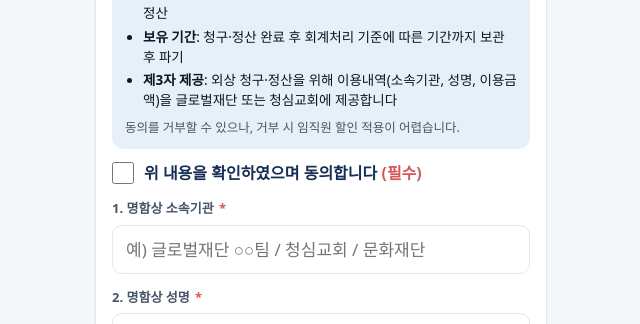
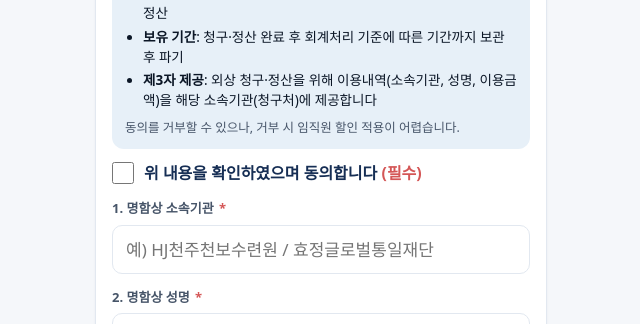
Before and after one commit to logosthelight-cmd/cruise-daily-sales, a plain HTML site: page welfare.html in a window 1280 px wide. Shown: the part 316-640 px from the top of the page, without its empty margins (319-959 px from the left). Drawn offline with Linux system fonts and the light colour scheme; a web font is replaced by a local one.

Commit message:
Update welfare.html

```diff
--- a/welfare.html
+++ b/welfare.html
@@ -79,13 +79,13 @@ label.chk input{width:22px;height:22px;margin:1px 0 0;flex:none;accent-color:var
         <li><b>수집 항목</b>: 명함상 소속기관, 명함상 성명, 본인과의 관계(본인/가족/지인/기타), 이용구분, 탑승 인원(크루즈 승선 시)</li>
         <li><b>수집 목적</b>: 임직원 할인 적용, 이용내역 관리 및 소속기관 외상 청구·정산</li>
         <li><b>보유 기간</b>: 청구·정산 완료 후 회계처리 기준에 따른 기간까지 보관 후 파기</li>
-        <li><b>제3자 제공</b>: 외상 청구·정산을 위해 이용내역(소속기관, 성명, 이용금액)을 글로벌재단 또는 청심교회에 제공합니다</li>
+        <li><b>제3자 제공</b>: 외상 청구·정산을 위해 이용내역(소속기관, 성명, 이용금액)을 해당 소속기관(청구처)에 제공합니다</li>
       </ul>
       <p class="refuse">동의를 거부할 수 있으나, 거부 시 임직원 할인 적용이 어렵습니다.</p>
     </div>
     <label class="chk"><input type="checkbox" id="consent" required><span>위 내용을 확인하였으며 동의합니다 <em style="color:var(--red);font-style:normal">(필수)</em></span></label>
 
-    <label class="f"><span>1. 명함상 소속기관 <em>*</em></span><input type="text" id="org" placeholder="예) 글로벌재단 ○○팀 / 청심교회 / 문화재단" maxlength="60" enterkeyhint="next"></label>
+    <label class="f"><span>1. 명함상 소속기관 <em>*</em></span><input type="text" id="org" placeholder="예) HJ천주천보수련원 / 효정글로벌통일재단" maxlength="60" enterkeyhint="next"></label>
     <label class="f"><span>2. 명함상 성명 <em>*</em></span><input type="text" id="name" placeholder="명함에 적힌 이름" maxlength="30" enterkeyhint="done"></label>
 
     <div class="f"><span>3. 본인과의 관계 <em>*</em></span>
```
